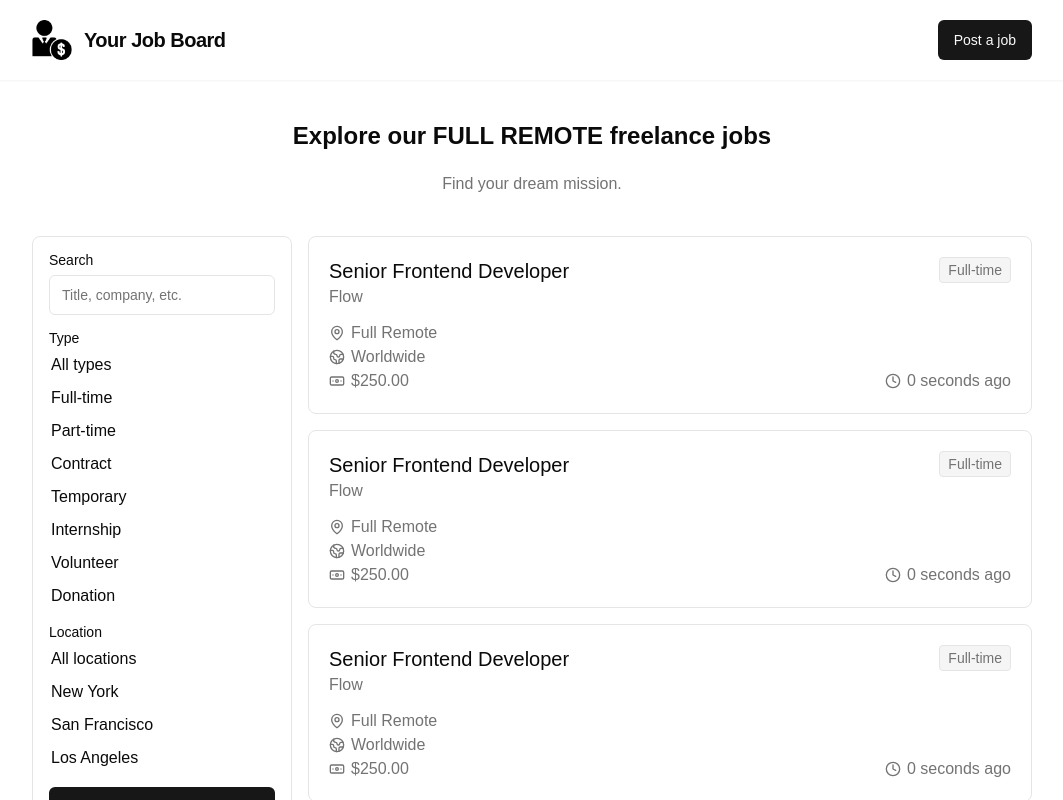
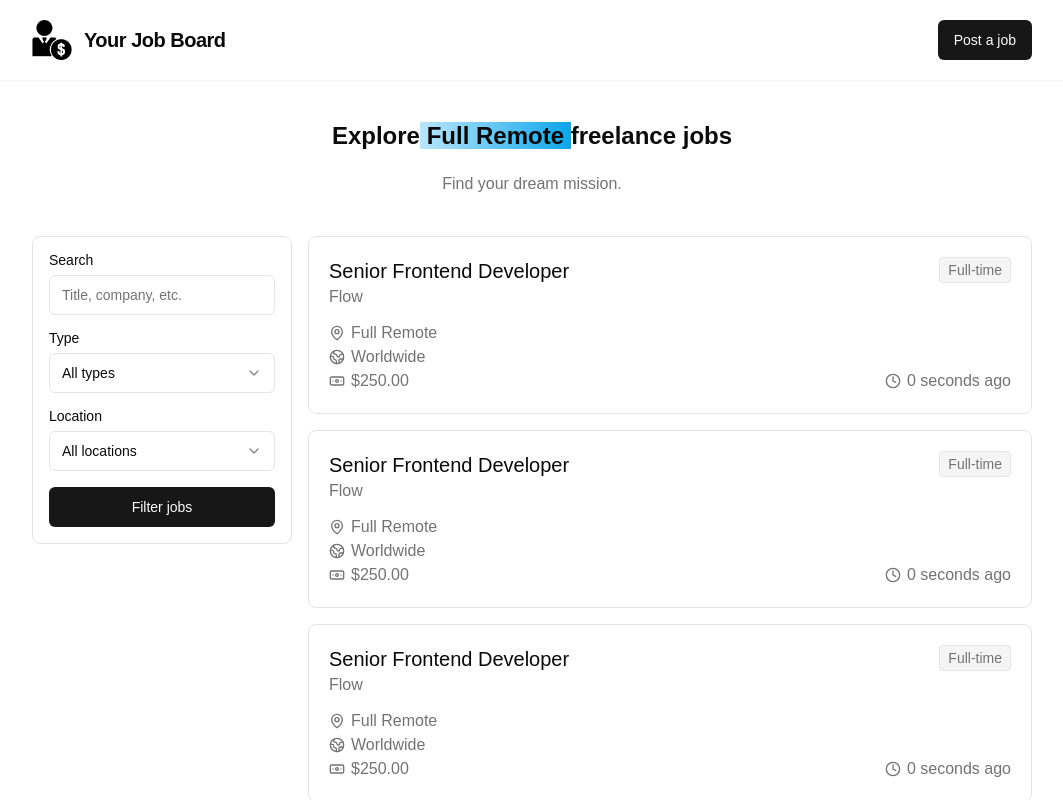
Before and after one commit to rapidosaas/job-board-nextjs, a Next.js app: page / in a window 1280 px wide. Shown: the top 800 px of the page, without its empty margins (108-1171 px from the left). Built offline with nearby package versions, Linux system fonts and the light colour scheme.

Commit message:
Fixed Select

```diff
--- a/src/app/jobs/new/page.tsx
+++ b/src/app/jobs/new/page.tsx
@@ -62,7 +62,7 @@ export default function NewJobForm() {
   return (
     <main className="m-auto my-10 max-w-3xl space-y-10">
       <div className="space-y-5 text-center">
-        <h1 className="text-2xl font-extrabold">Find your FULL REMOTE developer</h1>
+        <h1 className="text-2xl font-extrabold">Find your<span className="bg-gradient-to-r from-sky-200 to-sky-500"> Full Remote </span>developer</h1>
         <p className="text-muted-foreground">
           Get your job posting seen by thousands of job seekers.
         </p>
--- a/src/app/page.tsx
+++ b/src/app/page.tsx
@@ -26,7 +26,7 @@ export default async function Home({
   return (
     <main className="m-auto my-10 max-w-5xl space-y-10 px-3">
       <div className="space-y-5 text-center">
-        <h1 className="text-2xl font-extrabold">Explore our FULL REMOTE freelance jobs</h1>
+        <h1 className="text-2xl font-extrabold">Explore<span className="bg-gradient-to-r from-sky-200 to-sky-500"> Full Remote </span>freelance jobs</h1>
         <p className="text-muted-foreground">Find your dream mission.</p>
       </div>
       <section className="flex flex-col gap-4 md:flex-row">
--- a/src/components/JobFilterSideBar.tsx
+++ b/src/components/JobFilterSideBar.tsx
@@ -4,7 +4,13 @@ import { redirect } from "next/navigation";
 import FormSubmitButton from "./FormSubmitButton";
 import { Input } from "./ui/input";
 import { Label } from "./ui/label";
-import { Select } from "./ui/select";
+import {
+  Select,
+  SelectContent,
+  SelectItem,
+  SelectTrigger,
+  SelectValue,
+} from "./ui/select";
 
 async function filterJobs(formData: FormData) {
   "use server";
@@ -53,12 +59,16 @@ export default async function JobFilterSidebar({
               name="type"
               defaultValue={defaultValues.type || ""}
             >
-              <option value="">All types</option>
-              {jobTypes.map((type) => (
-                <option key={type} value={type}>
-                  {type}
-                </option>
-              ))}
+              <SelectTrigger>
+                <SelectValue placeholder="All types" />
+              </SelectTrigger>
+              <SelectContent>
+                {distinctLocations.map((type) => (
+                  <SelectItem key={type} value={type}>
+                    {type}
+                  </SelectItem>
+                ))}
+              </SelectContent>
             </Select>
           </div>
           <div className="flex flex-col gap-2">
@@ -68,12 +78,16 @@ export default async function JobFilterSidebar({
               name="location"
               defaultValue={defaultValues.location || ""}
             >
-              <option value="">All locations</option>
-              {distinctLocations.map((location) => (
-                <option key={location} value={location}>
-                  {location}
-                </option>
-              ))}
+              <SelectTrigger>
+                <SelectValue placeholder="All locations" />
+              </SelectTrigger>
+              <SelectContent>
+                {distinctLocations.map((location) => (
+                  <SelectItem key={location} value={location}>
+                    {location}
+                  </SelectItem>
+                ))}
+              </SelectContent>
             </Select>
           </div>
           <FormSubmitButton className="w-full">Filter jobs</FormSubmitButton>
```
